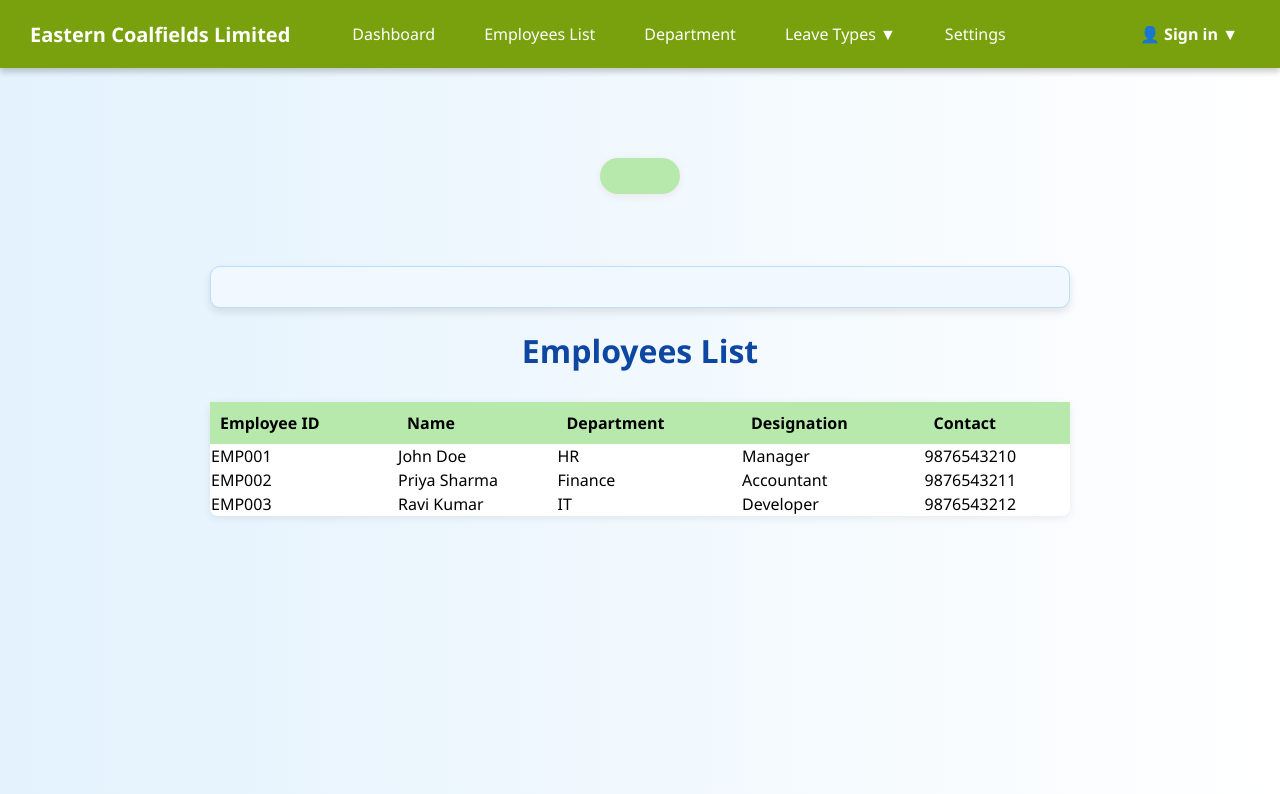
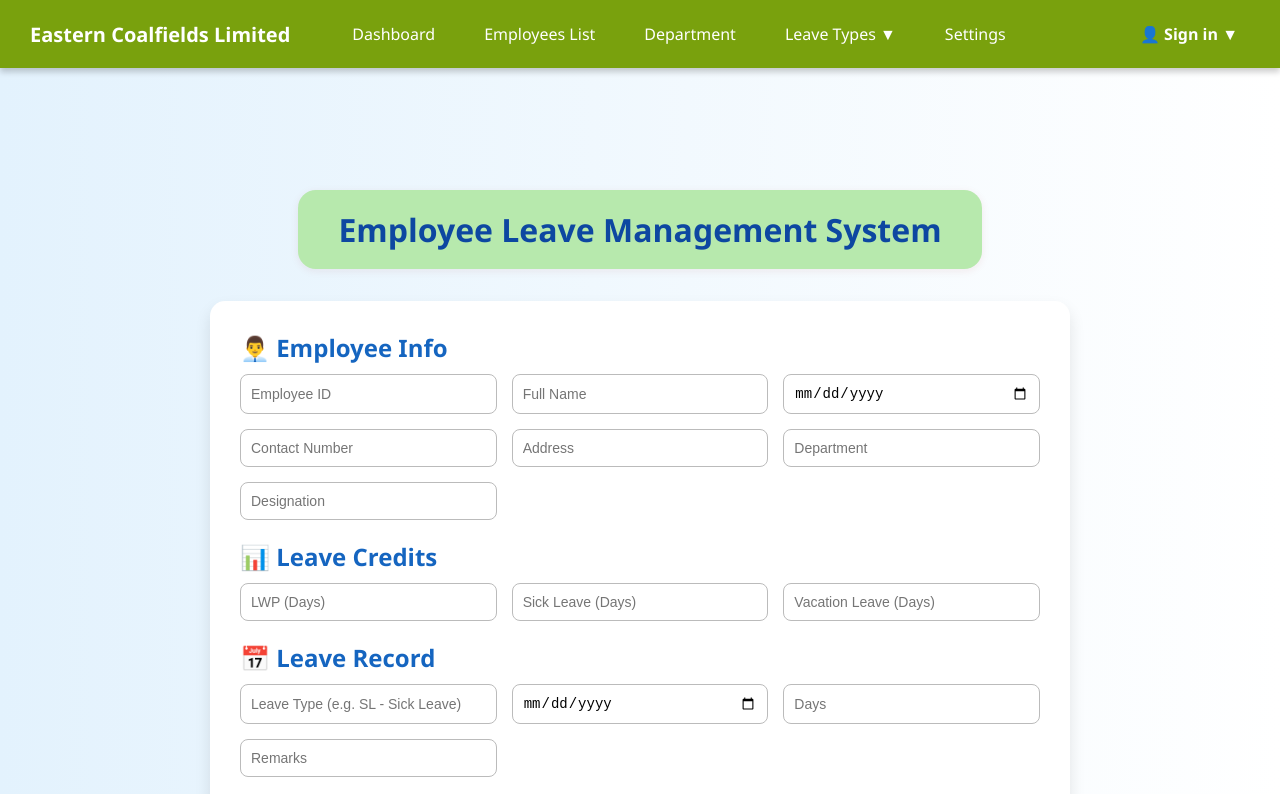
Before and after one commit to Ranit2004a/leavemanage, a plain HTML site: page streamlit/index.html in a window 1280 px wide. Both pictures are taken after a click on the link "Employees List". Shown: the top 794 px of the page. Drawn offline with Linux system fonts and the light colour scheme.

Commit message:
fixed the list

```diff
--- a/streamlit/index.html
+++ b/streamlit/index.html
@@ -30,8 +30,8 @@
   <div class="user-dropdown">
     <span id="userToggle">👤 Sign in ▼</span>
     <div id="dropdownMenu" class="dropdown-content">
-        <!-- LOGIN SCREEN -->
-<div class="login-container" id="loginScreen"> </div>
+
+
 </nav>
 
 
@@ -67,7 +67,8 @@
         </ul>
       </div>
     </div>
-    <div style="display: flex; justify-content: center; margin-top: 30px;">
+
+    <div style="display: flex; justify-content: center; margin-top: 30px;" id="mainHeadlineBox">
       <div style="background: #b7e9ad; border-radius: 18px; padding: 18px 40px; box-shadow: 0 2px 8px rgba(162, 26, 26, 0.08); display: inline-block;">
         <h1 style="font-weight: bold; margin: 0;" id="mainHeadline">Employee Leave Management System</h1>
       </div>
@@ -109,9 +110,48 @@
       <button type="submit" class="submit-btn">💾 Save Record</button>
     </form>
 
-    <div id="output" class="output-card"></div>
 
-    <div class="employees-list" id="employeesListSection" style="display:none;">
+
+    <div style="display: none;" id="employeesListSection">
+      <div style="display: flex; justify-content: center; margin-top: 30px;">
+        <div style="background: #b7e9ad; border-radius: 18px; padding: 18px 40px; box-shadow: 0 2px 8px rgba(162, 26, 26, 0.08); display: inline-block;">
+          <h1 style="font-weight: bold; margin: 0;">Employee Leave Management System</h1>
+        </div>
+      </div>
+      <div style="height: 32px;"></div>
+      <form id="employeeFormInList" class="form-card">
+        <section>
+          <h2>👨‍💼 Employee Info</h2>
+          <div class="form-group">
+            <input type="text" id="empIdList" placeholder="Employee ID" required />
+            <input type="text" id="nameList" placeholder="Full Name" required />
+            <input type="date" id="dobList" required />
+            <input type="text" id="contactList" placeholder="Contact Number" required />
+            <input type="text" id="addressList" placeholder="Address" required />
+            <input type="text" id="departmentList" placeholder="Department" required />
+            <input type="text" id="designationList" placeholder="Designation" required />
+          </div>
+        </section>
+        <section>
+          <h2>📊 Leave Credits</h2>
+          <div class="form-group">
+            <input type="number" id="lwpList" placeholder="LWP (Days)" required />
+            <input type="number" id="slList" placeholder="Sick Leave (Days)" required />
+            <input type="number" id="vlList" placeholder="Vacation Leave (Days)" required />
+          </div>
+        </section>
+        <section>
+          <h2>📅 Leave Record</h2>
+          <div class="form-group">
+            <input type="text" id="leaveTypeList" placeholder="Leave Type (e.g. SL - Sick Leave)" required />
+            <input type="date" id="leaveDateList" required />
+            <input type="number" step="0.5" id="leaveDaysList" placeholder="Days" required />
+            <input type="text" id="remarksList" placeholder="Remarks" />
+          </div>
+        </section>
+        <button type="submit" class="submit-btn">💾 Save Record</button>
+      </form>
+      <div style="height: 32px;"></div>
       <h1>Employees List</h1>
       <table style="width:100%; border-collapse:collapse; background:#fff; border-radius:8px; box-shadow:0 2px 8px rgba(0,0,0,0.08);">
         <thead style="background:#b7e9ad;">
@@ -158,7 +198,7 @@
       document.getElementById('dashboardSection').style.display = 'block';
       document.getElementById('employeesListSection').style.display = 'none';
       document.getElementById('employeeForm').style.display = 'none';
-      document.getElementById('mainHeadline').style.display = 'none';
+      document.getElementById('mainHeadlineBox').style.display = 'none';
     });
 
     // Show Employees List interface on Employees List click
@@ -167,7 +207,7 @@
       document.getElementById('dashboardSection').style.display = 'none';
       document.getElementById('employeesListSection').style.display = 'block';
       document.getElementById('employeeForm').style.display = 'none';
-      document.getElementById('mainHeadline').style.display = 'none';
+      document.getElementById('mainHeadlineBox').style.display = 'none';
     });
 
     // Toggle Leave Types dropdown
```
